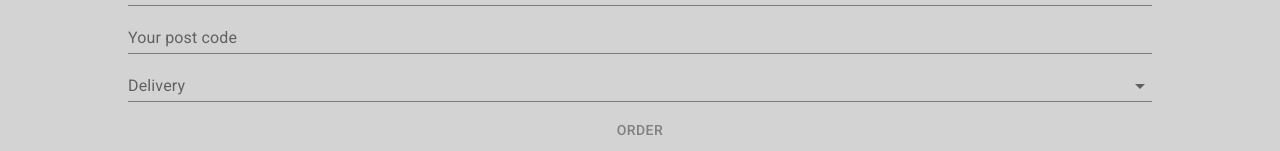
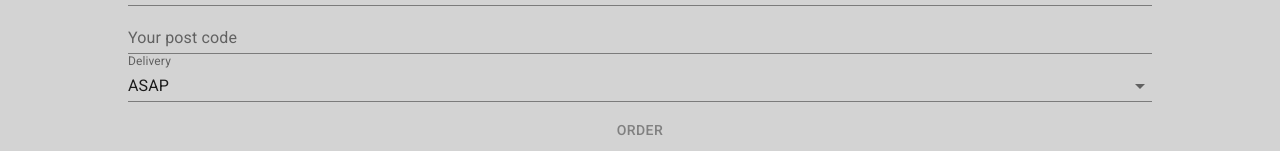
Before and after one commit to boi87/react-burger-builder, a React (Create React App) app: page /checkout/contact-data in a window 1280 px wide. Shown: the part 742-893 px from the top of the page. Built offline with nearby package versions, Linux system fonts and the light colour scheme.

Commit message:
default value added for select

```diff
--- a/src/containers/CheckOut/ContactData/ContactData.tsx
+++ b/src/containers/CheckOut/ContactData/ContactData.tsx
@@ -113,12 +113,10 @@ class ContactData extends React.Component<IContactDataProps, IContactDataState>
                         loading: false
                     })
                 );
-            })
-
+            });
     }
 
     render() {
-
         const form = (<div className={css.formContainer}>
             <h4 style={{textAlign: 'center'}}>Enter your contact data</h4>
             <form className={css.form}>
@@ -129,6 +127,7 @@ class ContactData extends React.Component<IContactDataProps, IContactDataState>
                 <FormControl>
                     <InputLabel>Delivery</InputLabel>
                     <Select id="standard-basic"
+                            defaultValue={'ASAP'}
                             onChange={this.handleSelectChange}
                     >
                         <MenuItem value={'ASAP'}>ASAP</MenuItem>
```
